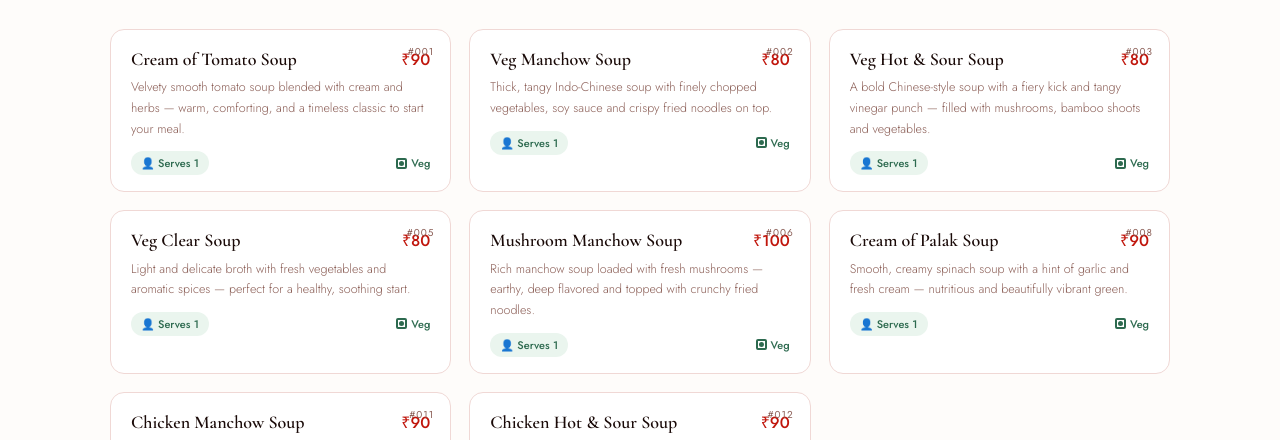
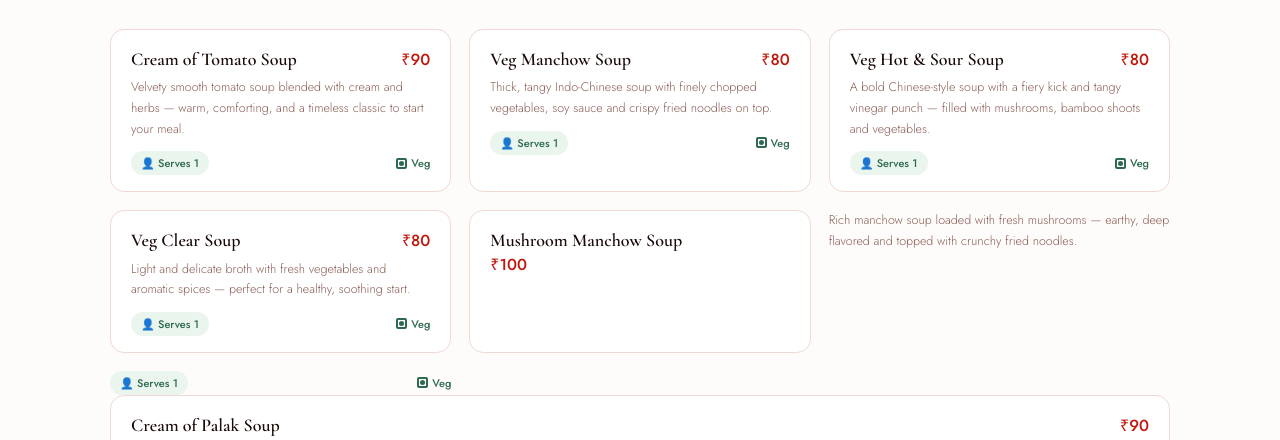
Before and after one commit to Jay280704/Swastik_Menu, a plain HTML site: page index.html in a window 1280 px wide. Shown: the part 491-931 px from the top of the page. Drawn offline with nearby package versions, Linux system fonts and the light colour scheme.

Commit message:
index.html

```diff
--- a/index.html
+++ b/index.html
@@ -3,7 +3,7 @@
 <head>
 <meta charset="UTF-8">
 <meta name="viewport" content="width=device-width, initial-scale=1.0">
-<title>Swastik Restaurant — Menu</title>
+<title>Swastik </title>
 <link href="https://fonts.googleapis.com/css2?family=Cormorant+Garamond:wght@400;500;600;700&family=Jost:wght@300;400;500&display=swap" rel="stylesheet">
 <style>
 :root {
@@ -182,49 +182,49 @@ footer span{color:var(--gold);}
   <div class="sec-head"><div class="sec-icon">🍜</div><h2 class="sec-title">Soups</h2><div class="sec-line"></div></div>
   <div class="grid">
 
-    <div class="card"><span class="card-num">#001</span>
+    <div class="card"><span class="card-num"></span>
       <div class="card-top"><div class="card-name">Cream of Tomato Soup</div><div class="card-price">₹90</div></div>
       <div class="card-desc">Velvety smooth tomato soup blended with cream and herbs — warm, comforting, and a timeless classic to start your meal.</div>
       <div class="card-footer"><div class="serves">👤 Serves 1</div><div class="badge-veg"><div class="dot-veg"></div>Veg</div></div>
     </div>
 
-    <div class="card"><span class="card-num">#002</span>
+    <div class="card"><span class="card-num"></span>
       <div class="card-top"><div class="card-name">Veg Manchow Soup</div><div class="card-price">₹80</div></div>
       <div class="card-desc">Thick, tangy Indo-Chinese soup with finely chopped vegetables, soy sauce and crispy fried noodles on top.</div>
       <div class="card-footer"><div class="serves">👤 Serves 1</div><div class="badge-veg"><div class="dot-veg"></div>Veg</div></div>
     </div>
 
-    <div class="card"><span class="card-num">#003</span>
+    <div class="card"><span class="card-num"></span>
       <div class="card-top"><div class="card-name">Veg Hot & Sour Soup</div><div class="card-price">₹80</div></div>
       <div class="card-desc">A bold Chinese-style soup with a fiery kick and tangy vinegar punch — filled with mushrooms, bamboo shoots and vegetables.</div>
       <div class="card-footer"><div class="serves">👤 Serves 1</div><div class="badge-veg"><div class="dot-veg"></div>Veg</div></div>
     </div>
 
-    <div class="card"><span class="card-num">#005</span>
+    <div class="card"><span class="card-num"></span>
       <div class="card-top"><div class="card-name">Veg Clear Soup</div><div class="card-price">₹80</div></div>
       <div class="card-desc">Light and delicate broth with fresh vegetables and aromatic spices — perfect for a healthy, soothing start.</div>
       <div class="card-footer"><div class="serves">👤 Serves 1</div><div class="badge-veg"><div class="dot-veg"></div>Veg</div></div>
     </div>
 
-    <div class="card"><span class="card-num">#006</span>
+    <div class="card"><span class="card-num</span>
       <div class="card-top"><div class="card-name">Mushroom Manchow Soup</div><div class="card-price">₹100</div></div>
       <div class="card-desc">Rich manchow soup loaded with fresh mushrooms — earthy, deep flavored and topped with crunchy fried noodles.</div>
       <div class="card-footer"><div class="serves">👤 Serves 1</div><div class="badge-veg"><div class="dot-veg"></div>Veg</div></div>
     </div>
 
-    <div class="card"><span class="card-num">#008</span>
+    <div class="card"><span class="card-num"></span>
       <div class="card-top"><div class="card-name">Cream of Palak Soup</div><div class="card-price">₹90</div></div>
       <div class="card-desc">Smooth, creamy spinach soup with a hint of garlic and fresh cream — nutritious and beautifully vibrant green.</div>
       <div class="card-footer"><div class="serves">👤 Serves 1</div><div class="badge-veg"><div class="dot-veg"></div>Veg</div></div>
     </div>
 
-    <div class="card"><span class="card-num">#011</span>
+    <div class="card"><span class="card-num"></span>
       <div class="card-top"><div class="card-name">Chicken Manchow Soup</div><div class="card-price">₹90</div></div>
       <div class="card-desc">Hearty manchow with tender shredded chicken, vegetables and soy — deep, savory and satisfying.</div>
       <div class="card-footer"><div class="serves">👤 Serves 1</div><div class="badge-nonveg"><div class="dot-nonveg"></div>Non-Veg</div></div>
     </div>
 
-    <div class="card"><span class="card-num">#012</span>
+    <div class="card"><span class="card-num"></span>
       <div class="card-top"><div class="card-name">Chicken Hot & Sour Soup</div><div class="card-price">₹90</div></div>
       <div class="card-desc">Spicy and tangy soup with juicy chicken pieces, mushrooms and a bold vinegar-soy base — a non-veg crowd favourite.</div>
       <div class="card-footer"><div class="serves">👤 Serves 1</div><div class="badge-nonveg"><div class="dot-nonveg"></div>Non-Veg</div></div>
```
